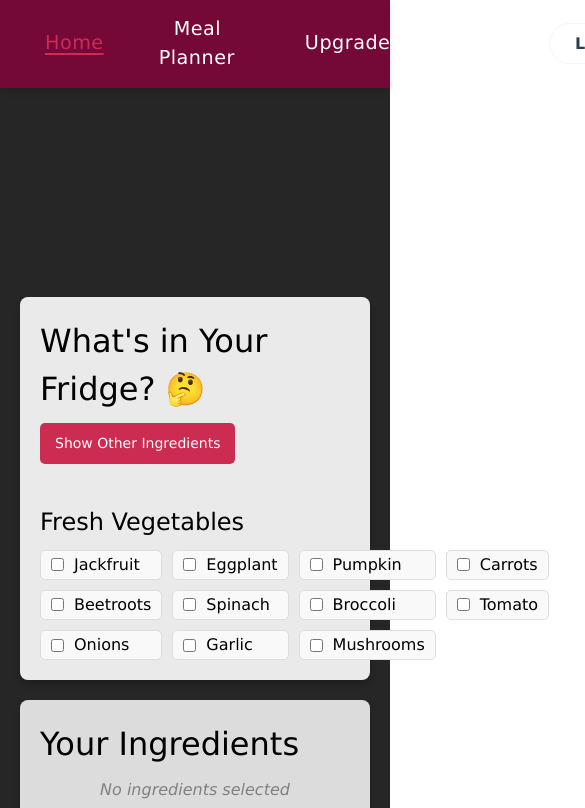
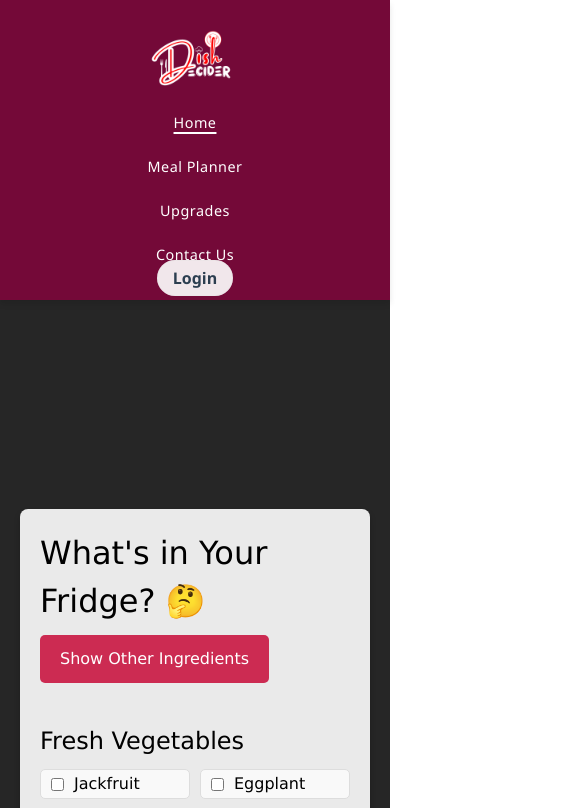
Before and after one commit to Thulakshi23/DishDecider, a Next.js app: page / in a window 390 px wide. Shown: the top 808 px of the page, 585 px wide, since content can reach past the window. Built offline with nearby package versions, Linux system fonts and the light colour scheme.

Commit message:
Solved the error in meaal planner page

```diff
--- a/components/HomePage/homePage.css
+++ b/components/HomePage/homePage.css
@@ -1,8 +1,6 @@
 /* homePage.css */
 
 /* Background and page styling */
-
-
 #home-page {
   position: relative; /* Establish positioning context for the pseudo-element */
   min-height: 100vh; /* Set a minimum height to cover the viewport */
@@ -10,7 +8,6 @@
   color: black; /* Text color */
   font-family: 'Lucida Sans', 'Lucida Sans Regular', 'Lucida Grande', 'Lucida Sans Unicode', Geneva, Verdana, sans-serif;
   background-color: #262626; /* Adjust the rgba value for desired opacity and color */
-
 }
 
 /* Layout container */
@@ -45,7 +42,6 @@
   box-shadow: 0 4px 6px rgba(0, 0, 0, 0.2);
   padding: 20px;
   flex: 0.5;
-
 }
 
 /* Styling for when no ingredients are selected */
@@ -74,7 +70,7 @@
 }
 
 .find-recipes-btn {
-  background-color:#CC2B52;
+  background-color: #CC2B52;
   color: white;
 }
 
@@ -117,7 +113,6 @@
   height: 0.8cm;
   cursor: pointer; /* Makes it clear it's clickable */
   transition: background-color 0.3s ease-in-out, transform 0.2s; /* Added transform transition */
-
 }
 
 /* Button container */
@@ -129,6 +124,20 @@
 
 /* Media query for responsive button layout */
 @media (max-width: 768px) {
+  .container {
+    flex-direction: column;
+  }
+
+  .box,
+  .your-ingredients {
+    flex: 1;
+    margin-bottom: 20px;
+  }
+
+  .ingredient-grid {
+    grid-template-columns: repeat(2, 1fr); /* 2 columns on smaller screens */
+  }
+
   .button-container {
     flex-direction: column;
     align-items: stretch;
@@ -137,6 +146,22 @@
   .button-container button {
     margin-bottom: 10px;
     width: 100%;
+  }
+
+  /* Adjust dropdown button size */
+  .dropdown-btn,
+  .find-recipes-btn,
+  .clear-btn {
+    font-size: 16px;
+    padding: 12px 20px;
+  }
+
+  h2 {
+    font-size: 1.8rem; /* Reduce heading size for small screens */
+  }
+
+  h3 {
+    font-size: 1.3rem; /* Smaller subheading size */
   }
 }
 
@@ -162,7 +187,7 @@ h3 {
   line-height: 1.2; /* Adjust line height for better spacing */
 }
 
-.recipes-section{
+.recipes-section {
   background-color: rgba(255, 255, 255, 0.9);
   border-radius: 8px;
   box-shadow: 0 4px 6px rgba(0, 0, 0, 0.2);
--- a/components/HomePage/homePage.tsx
+++ b/components/HomePage/homePage.tsx
@@ -84,7 +84,7 @@ const HomePage: React.FC = () => {
           transition={{ duration: 0.5 }}
         >
           <h2>
-            What&apos;s in Your Fridge? <span role="img" aria-label="thinking emoji">🤔</span>
+            What's in Your Fridge? <span role="img" aria-label="thinking emoji">🤔</span>
           </h2>
 
           <button
--- a/components/Imagge/ImageUploader.tsx
+++ b/components/Imagge/ImageUploader.tsx
@@ -4,6 +4,7 @@
 // src/app/components/ImageUploader.tsx
 
 import { useState } from 'react';
+import Image from 'next/image';
 
 const ImageUploader = () => {
   const [image, setImage] = useState<File | null>(null);
@@ -47,7 +48,7 @@ const ImageUploader = () => {
   return (
     <div>
       <input type="file" onChange={handleFileChange} />
-      <button onClick={handleUpload}>Upload Image</button>
+      {imageUrl && <Image src={imageUrl} alt="Uploaded" layout="responsive" width={700} height={475} style={{ width: '100%', marginTop: '10px' }} />}
       {imageUrl && <img src={imageUrl} alt="Uploaded" style={{ width: '100%', marginTop: '10px' }} />}
     </div>
   );
--- a/components/Navbar/navbar.css
+++ b/components/Navbar/navbar.css
@@ -7,7 +7,7 @@
   background-color: #740938; /* Dark blue-gray with transparency */
   backdrop-filter: blur(10px); /* Adds a blur effect to the background */
   box-shadow: 0 4px 6px rgba(0, 0, 0, 0.1); /* Subtle shadow */
-  font-family: 'Lucida Sans', 'Lucida Sans Regular', 'Lucida Grande', 'Lucida Sans Unicode', Geneva, Verdana, sans-serif;
+  font-family: 'Segoe UI', Tahoma, Geneva, Verdana, sans-serif; /* Modern font */
   position: relative; /* Make navbar sticky */
   top: 0; /* Stick to the top */
   z-index: 1000; /* Ensure it stays above other content */
@@ -42,10 +42,10 @@
   text-decoration: underline; /* Adds an underline effect */
   text-underline-offset: 4px; /* Creates a slight gap between text and underline */
   text-decoration-thickness: 2px; /* Makes the underline a bit thicker */
-  color: #CC2B52; /* Keep text white */
   transform: translateY(-2px); /* Slight lift effect */
   transition: all 0.3s ease-in-out; /* Smooth transition effect */
 }
+
 
 
 
@@ -117,3 +117,54 @@
 .logout-button:active {
   transform: scale(0.95); /* Slight shrink on click */
 }
+
+@media (max-width: 768px) {
+  .navbar {
+    flex-direction: column; /* Stack items vertically */
+    padding: 10px 20px; /* Adjust padding */
+  }
+
+  .nav-links {
+    flex-direction: column; /* Stack links vertically */
+    gap: 20px; /* Adjust spacing between links */
+  }
+
+  .nav-link {
+    font-size: 1rem; /* Reduce font size for smaller screens */
+  }
+
+  .login-link {
+    padding: 8px 20px; /* Adjust padding for smaller screens */
+    font-size: 1rem; /* Reduce font size */
+  }
+
+  .profile-icon {
+    width: 35px; /* Slightly smaller icon */
+    height: 35px; /* Slightly smaller icon */
+  }
+
+  .logout-button {
+    font-size: 1rem; /* Reduce font size */
+    padding: 8px 10px; /* Adjust padding */
+  }
+}
+
+@media (max-width: 480px) {
+  .nav-link {
+    font-size: 0.9rem; /* Further reduce font size */
+  }
+
+  .login-link {
+    padding: 6px 15px; /* Adjust padding */
+  }
+
+  .profile-icon {
+    width: 30px; /* Further reduce icon size */
+    height: 30px; /* Further reduce icon size */
+  }
+
+  .logout-button {
+    font-size: 0.9rem; /* Further reduce font size */
+    padding: 6px 10px; /* Adjust padding */
+  }
+}
```
Also changed, not shown: components/MealPlanner/mealPlanner.tsx (+13 -12 lines).
